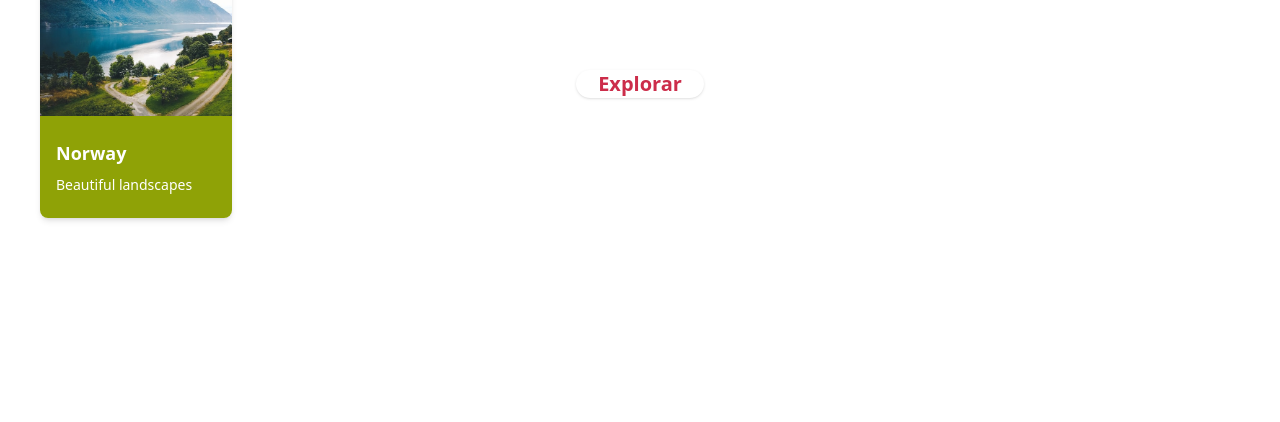
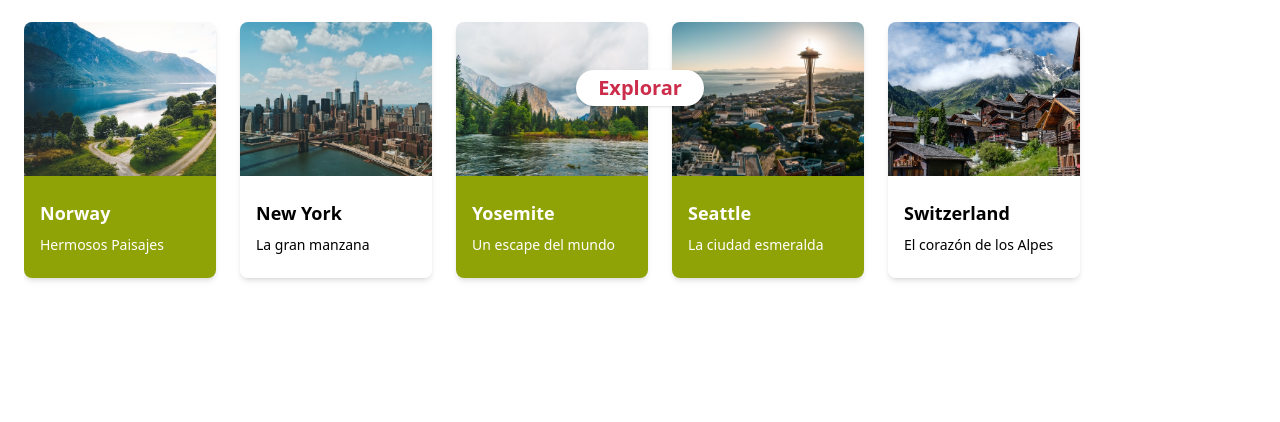
Before and after one commit to albertoBetancourt/horizon-travel, a website: page public/index.html in a window 1280 px wide. Shown: the part 378-800 px from the top of the page. Drawn offline with Linux system fonts and the light colour scheme.

Commit message:
se crea la sección de Recomendados

```diff
--- a/public/index.html
+++ b/public/index.html
@@ -19,7 +19,7 @@
                 <div class="w-full h-3/4">
                     <div class="w-full h-full flex flex-col absolute space-y-96 py-4 items-center">
                         <input class="outline-none p-3 rounded-full shadow-sm bg-white" placeholder="San Francisco" type="search" name="" id="">
-                        <button class="w-32 rounded-full text-xl font-semibold text-primary bg-white shadow-sm">
+                        <button class="w-32 py-1 px-2 rounded-full text-xl font-semibold text-primary bg-white shadow-sm hover:bg-gray-200 transition">
                             Explorar
                         </button>
                     </div>
@@ -28,12 +28,43 @@
                     </div>
                 </div>
             </div>
-            <div class="p-10" id="recomendadas">
-                <div class="Card">
-                    <div class="w-full h-3/5 rounded-t-lg bg-(image:--background-norway) bg-cover"></div>
-                    <div class="w-full h-2/5 bg-secondary rounded-b-lg flex flex-col justify-center items-start gap-2 p-4">
-                        <p class="text-white font-bold text-lg">Norway</p>
-                        <p class="text-white text-sm">Beautiful landscapes</p>
+            <div class="p-6" id="recomendados">
+                <div class="text-3xl font-semibold text-primary">Recomendados</div>
+                <div class="w-auto h-72 items-center mt-6 overflow-x-auto overscroll-x-contain flex space-x-6">
+                    <div class="Card">
+                        <div class="Card--cover bg-(image:--background-norway)"></div>
+                        <div class="Card--info bg-secondary">
+                            <p class="text-white font-bold text-lg">Norway</p>
+                            <p class="text-white text-sm">Hermosos Paisajes</p>
+                        </div>
+                    </div>
+                    <div class="Card">
+                        <div class="Card--cover bg-(image:--background-new-york)"></div>
+                        <div class="Card--info bg-white">
+                            <p class="text-terciary font-bold text-lg">New York</p>
+                            <p class="text-terciary text-sm">La gran manzana</p>
+                        </div>
+                    </div>
+                    <div class="Card">
+                        <div class="Card--cover bg-(image:--background-yosemite)"></div>
+                        <div class="Card--info bg-secondary">
+                            <p class="text-white font-bold text-lg">Yosemite</p>
+                            <p class="text-white text-sm">Un escape del mundo</p>
+                        </div>
+                    </div>
+                    <div class="Card">
+                        <div class="Card--cover bg-(image:--background-seattle)"></div>
+                        <div class="Card--info bg-secondary">
+                            <p class="text-white font-bold text-lg">Seattle</p>
+                            <p class="text-white text-sm">La ciudad esmeralda</p>
+                        </div>
+                    </div>
+                    <div class="Card">
+                        <div class="Card--cover bg-(image:--background-switzerland)"></div>
+                        <div class="Card--info bg-white">
+                            <p class="text-terciary font-bold text-lg">Switzerland</p>
+                            <p class="text-terciary text-sm">El corazón de los Alpes</p>
+                        </div>
                     </div>
                 </div>
             </div>
--- a/src/css/tailwind.css
+++ b/src/css/tailwind.css
@@ -26,6 +26,14 @@
 
 @layer components {
     .Card {
-        @apply w-48 h-64 shadow-md rounded-lg;
+        @apply w-48 h-64 shadow-md rounded-lg flex-none;
+    }
+
+    .Card--cover {
+        @apply w-full h-3/5 rounded-t-lg bg-cover;
+    }
+
+    .Card--info {
+        @apply w-full h-2/5 flex flex-col justify-center items-start gap-2 p-4 rounded-b-lg;
     }
 }
```
Also changed, not shown: public/css/tailwind.css.
